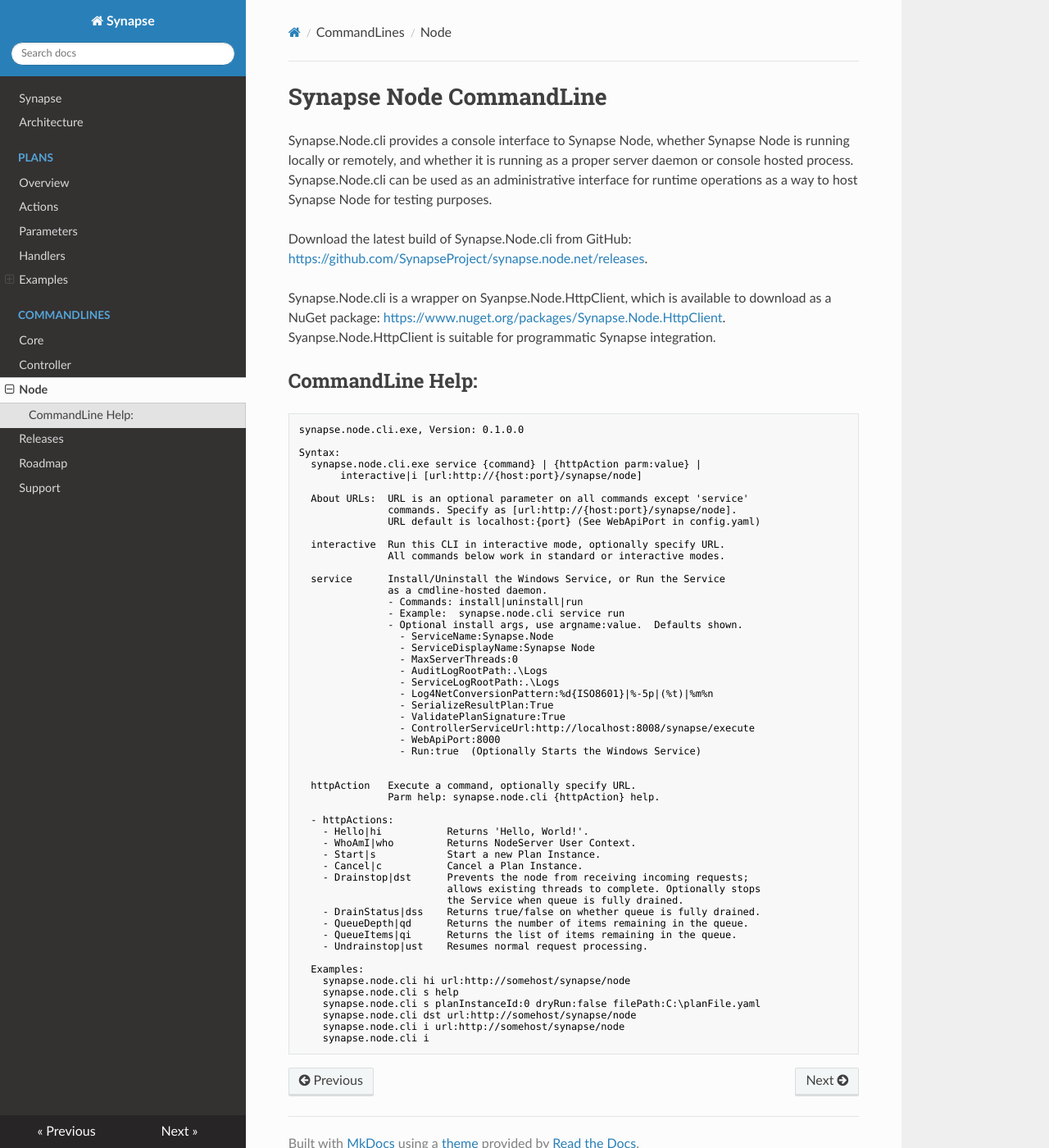
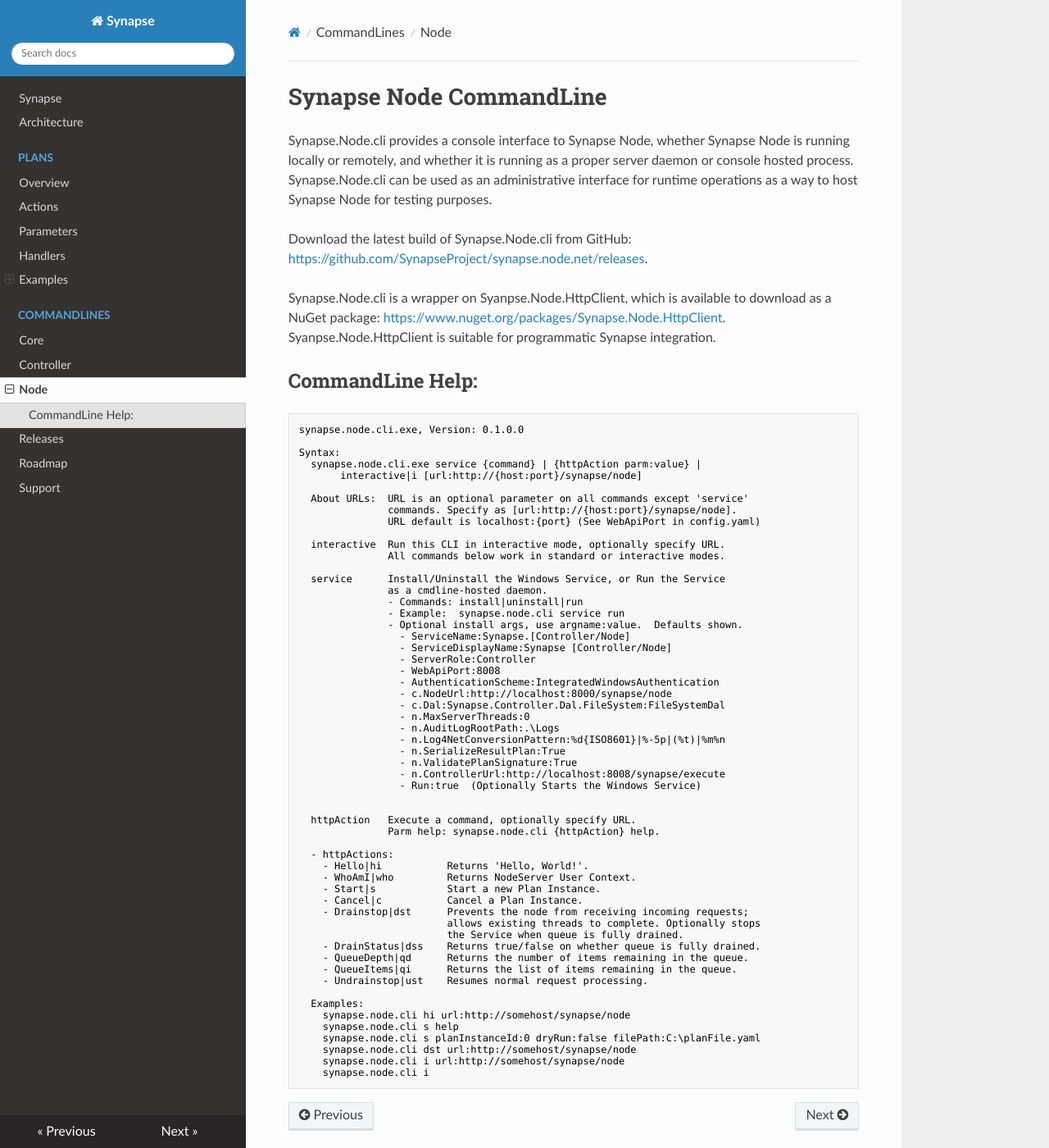
Before and after one commit to SynapseProject/synapse.docs, an MkDocs documentation site: the page built from docs/cli/node.md, in a window 1280 px wide and 1400 px high. Shown: the whole window at 82% size. Built offline with MkDocs 1.6.1, drawn with Linux system fonts in a browser that asks for light colours; nearby versions of some CDN libraries; old or Windows-style settings are respelled for this version of MkDocs.

```diff
--- a/docs/cli/node.md
+++ b/docs/cli/node.md
@@ -27,16 +27,19 @@ Syntax:
                - Commands: install|uninstall|run
                - Example:  synapse.node.cli service run
                - Optional install args, use argname:value.  Defaults shown.
-                 - ServiceName:Synapse.Node
-                 - ServiceDisplayName:Synapse Node
-                 - MaxServerThreads:0
-                 - AuditLogRootPath:.\Logs
-                 - ServiceLogRootPath:.\Logs
-                 - Log4NetConversionPattern:%d{ISO8601}|%-5p|(%t)|%m%n
-                 - SerializeResultPlan:True
-                 - ValidatePlanSignature:True
-                 - ControllerServiceUrl:http://localhost:8008/synapse/execute
-                 - WebApiPort:8000
+                 - ServiceName:Synapse.[Controller/Node]
+                 - ServiceDisplayName:Synapse [Controller/Node]
+                 - ServerRole:Controller
+                 - WebApiPort:8008
+                 - AuthenticationScheme:IntegratedWindowsAuthentication
+                 - c.NodeUrl:http://localhost:8000/synapse/node
+                 - c.Dal:Synapse.Controller.Dal.FileSystem:FileSystemDal
+                 - n.MaxServerThreads:0
+                 - n.AuditLogRootPath:.\Logs
+                 - n.Log4NetConversionPattern:%d{ISO8601}|%-5p|(%t)|%m%n
+                 - n.SerializeResultPlan:True
+                 - n.ValidatePlanSignature:True
+                 - n.ControllerUrl:http://localhost:8008/synapse/execute
                  - Run:true  (Optionally Starts the Windows Service)
 
 
```
Also changed, not shown: docs/cli/controller.md (+12 -5 lines), docs/releases.md (+6 -16 lines).
